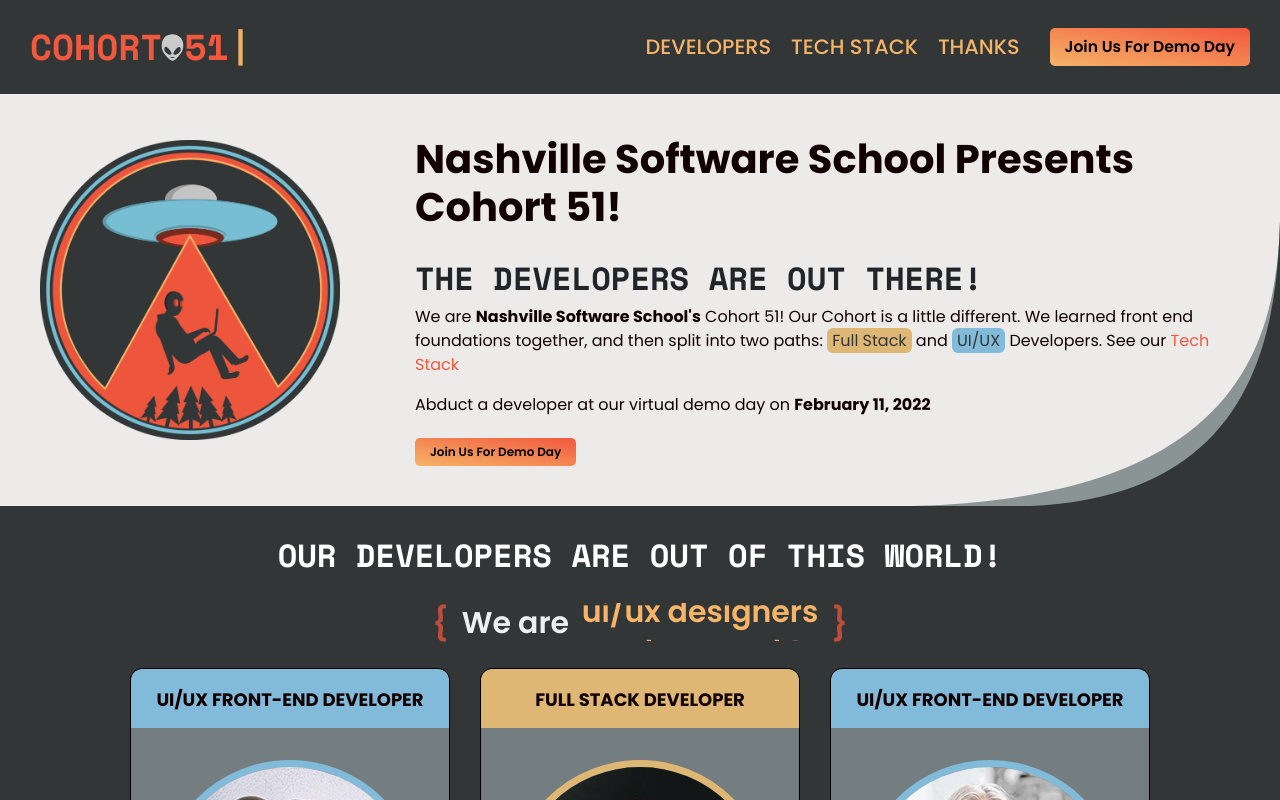
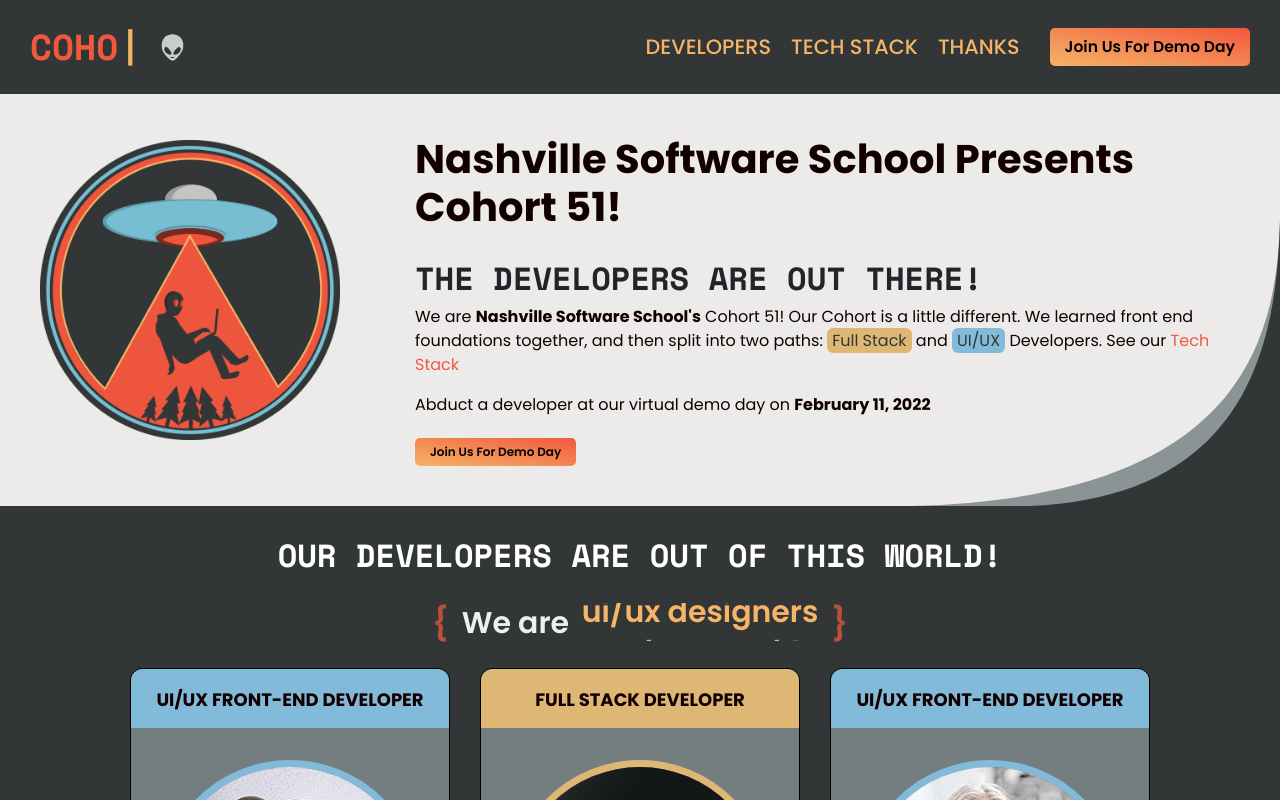
Before and after one commit to nss-day-cohort-51/nss-day-cohort-51.github.io, a React (Create React App) app: page / in a window 1280 px wide. Shown: the top 800 px of the page. Built offline with nearby package versions, Linux system fonts and the light colour scheme.

Commit message:
ss-update-linkscroll-94: updated pause on typing text in navbar

```diff
--- a/src/components/TextAnimation.js
+++ b/src/components/TextAnimation.js
@@ -69,9 +69,19 @@
               autoStart: true,
               loop: true,
               delay: "natural",
-              stop: false,
+              pauseFor: "4000ms",
+              // stop: false,
             }}
           />
+          {/* <Typewriter
+            onInit={(typewriter) => {
+              typewriter
+                .typeString("COHORT 51")
+                .pauseFor(2500)
+                .deleteAll()
+                .start();
+            }}
+          /> */}
         </div>
       </div>
     </>
@@ -80,16 +90,6 @@
 
 <Typewriter
   onInit={(typewriter) => {
-    typewriter
-      .typeString("Hello World!")
-      .callFunction(() => {
-        console.log("String typed out!");
-      })
-      .pauseFor(2500)
-      .deleteAll()
-      .callFunction(() => {
-        console.log("All strings were deleted");
-      })
-      .start();
+    typewriter.typeString("Hello World!").pauseFor(2500).deleteAll().start();
   }}
 />;
```
